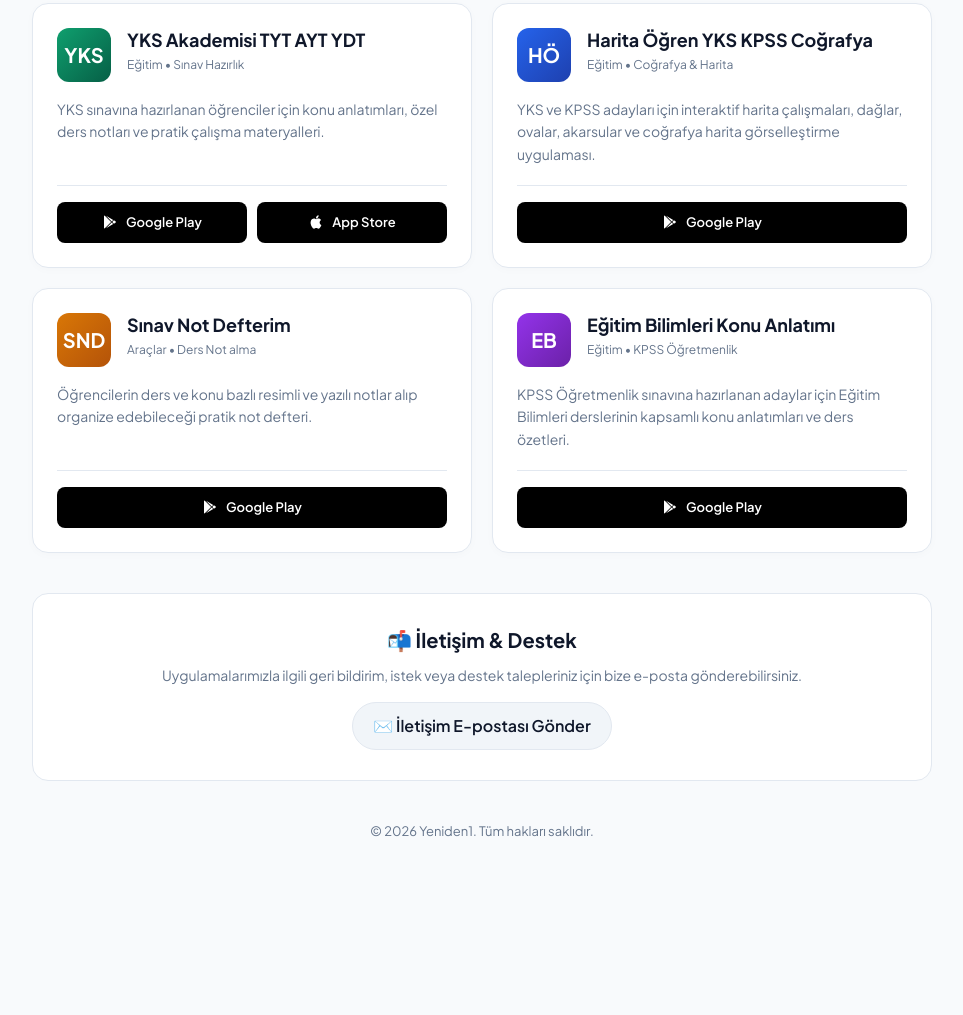
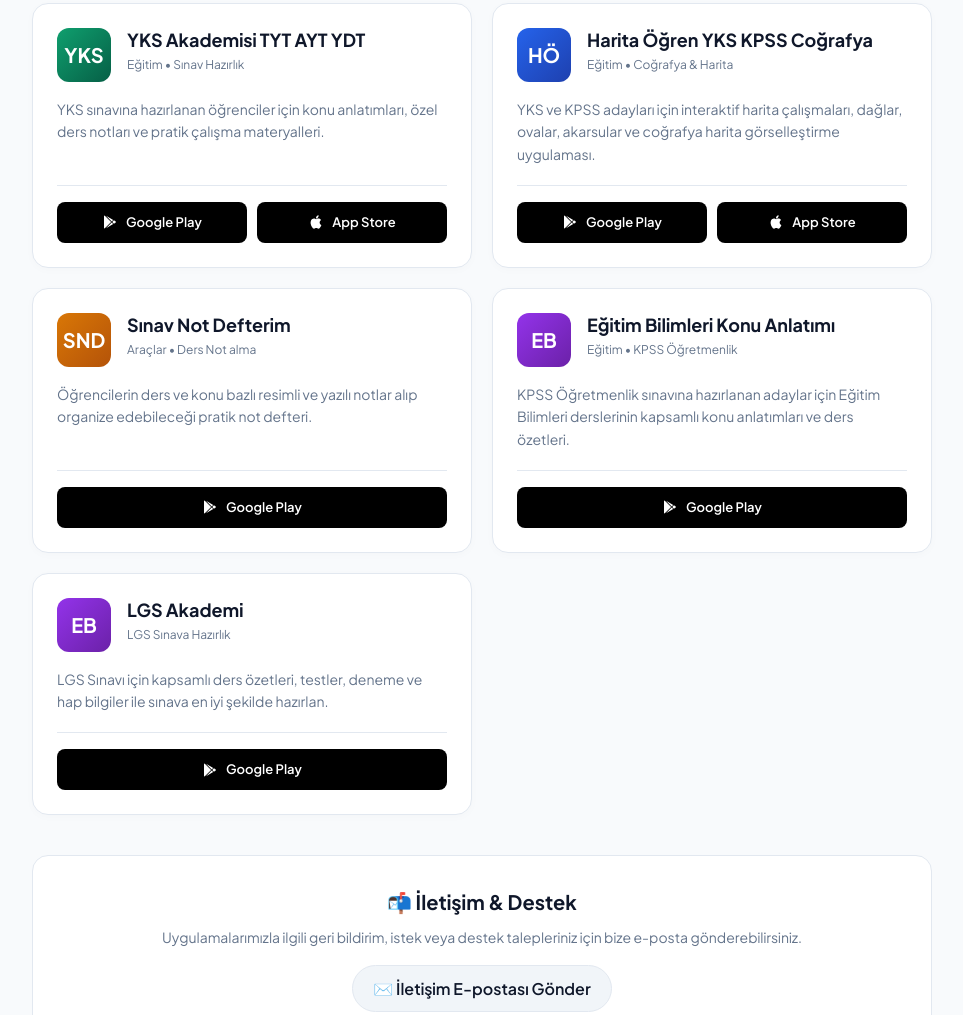
Before and after one commit to MustafaTekagac/mustafatekagac.github.io, a plain HTML site: page index.html in a window 1280 px wide. Shown: the part 344-1359 px from the top of the page, without its empty margins (158-1121 px from the left). Before the commit the page ends 1225 px from the top, so only its background shows below. Drawn offline with Linux system fonts and the light colour scheme.

Commit message:
Update index.html

```diff
--- a/index.html
+++ b/index.html
@@ -282,6 +282,10 @@
                         <svg viewBox="0 0 24 24"><path d="M3,20.5V3.5C3,2.91 3.34,2.39 3.84,2.15L13.69,12L3.84,21.85C3.34,21.6 3,21.09 3,20.5M16.81,15.12L6.05,21.34L14.54,12.85L16.81,15.12M20.16,10.81C20.5,11.08 20.75,11.5 20.75,12C20.75,12.5 20.5,12.92 20.16,13.19L17.89,14.5L15.39,12L17.89,9.5L20.16,10.81M6.05,2.66L16.81,8.88L14.54,11.15L6.05,2.66Z"/></svg>
                         Google Play
                     </a>
+                     <a href="https://apps.apple.com/us/app/harita-%C3%B6%C4%9Fren-yks-kpss-co%C4%9Frafya/id6816068141" target="_blank" class="btn-store">
+                        <svg viewBox="0 0 24 24"><path d="M18.71,19.5C17.88,20.74 17,21.95 15.66,21.97C14.32,22 13.89,21.18 12.37,21.18C10.84,21.18 10.37,21.95 9.09,22C7.79,22.05 6.8,20.68 5.96,19.47C4.25,17 2.94,12.45 4.7,9.39C5.57,7.87 7.13,6.91 8.82,6.88C10.1,6.86 11.32,7.75 12.11,7.75C12.89,7.75 14.37,6.68 15.92,6.84C16.57,6.87 18.39,7.1 19.56,8.82C19.47,8.88 17.39,10.1 17.41,12.63C17.44,15.65 20.06,16.66 20.09,16.67C20.06,16.74 19.67,18.11 18.71,19.5M13,3.5C13.73,2.67 14.94,2.04 15.94,2C16.07,3.17 15.6,4.35 14.9,5.19C14.21,6.04 13.07,6.7 11.95,6.61C11.8,5.46 12.36,4.26 13,3.5Z"/></svg>
+                        App Store
+                    </a>
                 </div>
             </div>
 
@@ -325,6 +329,26 @@
                 </div>
             </div>
 
+            <!-- Uygulama 5 -->
+            <div class="app-card">
+                <div>
+                    <div class="app-header">
+                        <div class="app-icon-placeholder" style="background: linear-gradient(135deg, #9333ea, #6b21a8);">EB</div>
+                        <div>
+                            <h3 class="app-title">LGS Akademi</h3>
+                            <div class="app-category">LGS Sınava Hazırlık</div>
+                        </div>
+                    </div>
+                    <p class="app-desc">LGS Sınavı için kapsamlı ders özetleri, testler, deneme ve hap bilgiler ile sınava en iyi şekilde hazırlan.</p>
+                </div>
+                <div class="app-actions">
+                    <a href="https://play.google.com/store/apps/details?id=com.yeniden1.lgsakademi" target="_blank" class="btn-store">
+                        <svg viewBox="0 0 24 24"><path d="M3,20.5V3.5C3,2.91 3.34,2.39 3.84,2.15L13.69,12L3.84,21.85C3.34,21.6 3,21.09 3,20.5M16.81,15.12L6.05,21.34L14.54,12.85L16.81,15.12M20.16,10.81C20.5,11.08 20.75,11.5 20.75,12C20.75,12.5 20.5,12.92 20.16,13.19L17.89,14.5L15.39,12L17.89,9.5L20.16,10.81M6.05,2.66L16.81,8.88L14.54,11.15L6.05,2.66Z"/></svg>
+                        Google Play
+                    </a>
+                </div>
+            </div>
+
         </div>
 
         <!-- İletişim Bölümü -->
```
